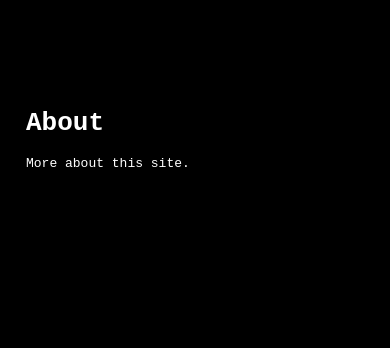
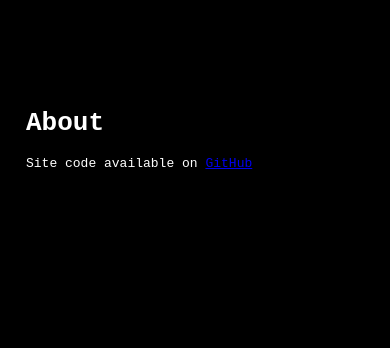
Before and after one commit to itsfriendmeat/itsmeat-jekyll, a Jekyll site: the page built from about.md, in a window 390 px wide. Shown: the top 348 px of the page. Built offline with Jekyll 4.4.1, drawn with Linux system fonts in a browser that asks for light colours.

Commit message:
Updated about. Removed unnecessary navbar nesting

```diff
--- a/_includes/navigation.html
+++ b/_includes/navigation.html
@@ -1,8 +1,8 @@
 {% assign post_urls = site.posts | map: "url" %}
 <nav id="navbar">
     <div>
+        <ul>
         {% for item in site.data.navigation %}
-        <ul>
             <li>
                 {% if item.name == 'Blog' and post_urls contains page.url%}
                     <a href="{{ item.link }}" {% if page.url == item.link %}class="current"{% endif %}>
@@ -25,8 +25,8 @@
 
                 {% endif %}
             </li>
+            {% endfor %}
         </ul>
-        {% endfor %}
         <!-- <button type="button" id="theme">Toggle Theme</button>  -->
     </div>
 </nav>
--- a/_sass/main.scss
+++ b/_sass/main.scss
@@ -101,6 +101,11 @@ nav#navbar{
         top:0;
 
         & div{
+            display: block;
+        }
+
+        & ul{
+            display: flex;
             flex-direction: row;
             justify-content: space-around;
         }
@@ -108,7 +113,6 @@ nav#navbar{
         & ul.posts{
             display: none;
         }
-
     }
 
     nav#navbar.scroll-down{
--- a/about.md
+++ b/about.md
@@ -3,4 +3,5 @@ layout: default
 title: About
 ---
 # About
-More about this site.
+
+Site code available on [GitHub](https://github.com/neavlingm/itsmeat-jekyll){:target="_blank"}
--- a/assets/js/main.js
+++ b/assets/js/main.js
@@ -20,12 +20,10 @@ window.onload = ()=>{
             //down
             navbar.classList.remove(scrollUp);
             navbar.classList.add(scrollDown);
-            console.log("scrolling down")
         } else if (
             currentScroll < lastScroll && navbar.classList.contains(scrollDown)) {
             navbar.classList.remove(scrollDown);
             navbar.classList.add(scrollUp);
-            console.log("scrolling up")
         }
         lastScroll = currentScroll;
     })
```
